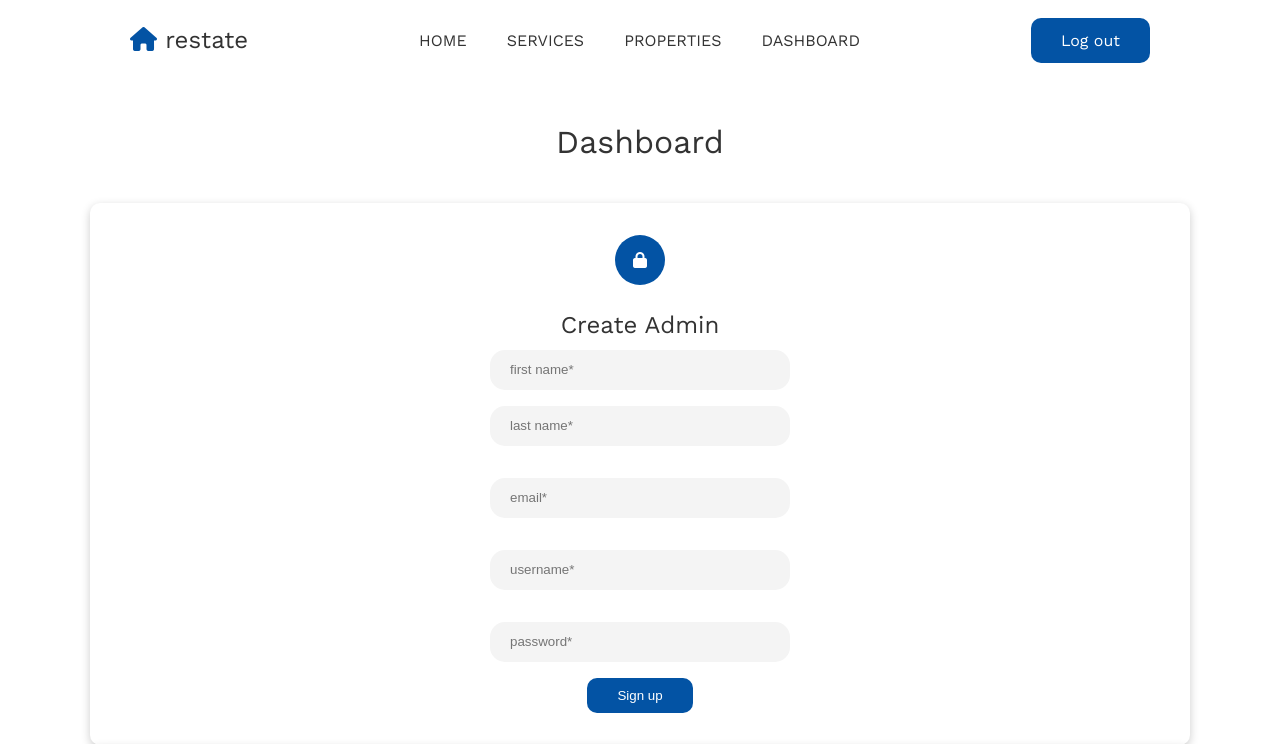
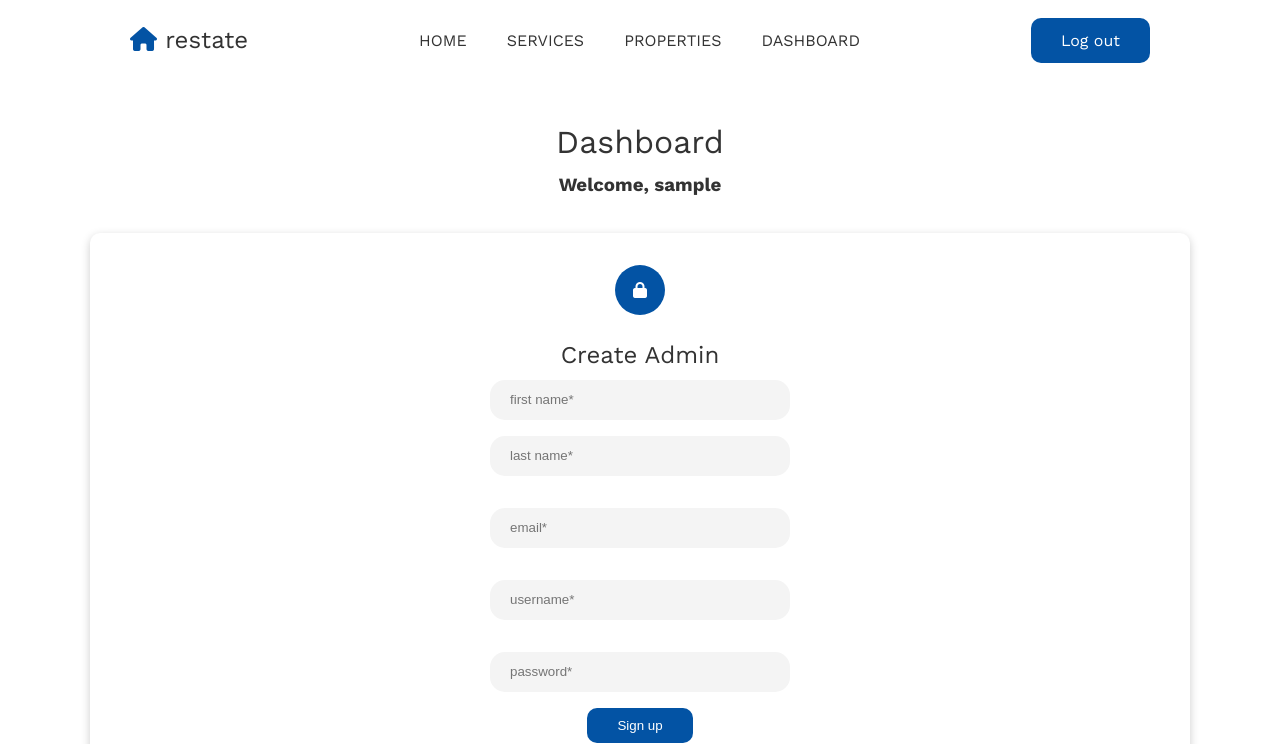
Before and after one commit to florinkras/restate, a PHP site: page /dashboard.php in a window 1280 px wide. Shown: the top 744 px of the page. Run offline with PHP 8.4, Linux system fonts and the light colour scheme; the visitor is signed in with stand-in values (Sample User, id 1).

Commit message:
display username on dashboard

```diff
--- a/dashboard.php
+++ b/dashboard.php
@@ -79,6 +79,9 @@ if (!$_SESSION || !$_SESSION['id'] || !$_SESSION['role']) {
 
     <div class="container flex flex-column align-center my-2 form-container">
         <h1>Dashboard</h1>
+        <?php
+        echo '<h3>Welcome, ' . $_SESSION['username'] . '  </h3>'
+        ?>
     </div>
 
     <div class="container flex flex-column align-center card my-2 form-container">
```
Also changed, not shown: 1 other file.
